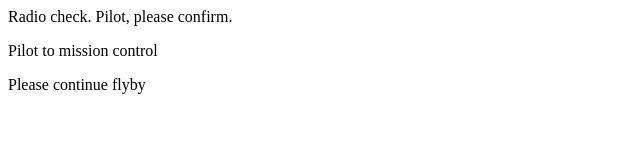
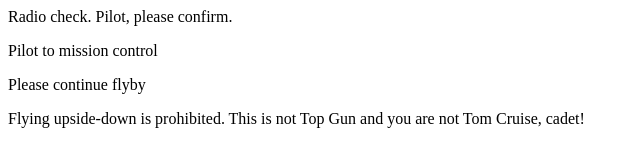
Before and after one commit to kobrien15/communication-log, a plain HTML site: page index.html in a window 1280 px wide. Shown: the whole page, without its empty margins (0-640 px from the left). Drawn offline with Linux system fonts and the light colour scheme.

Commit message:
Added 4th line.

```diff
--- a/index.html
+++ b/index.html
@@ -3,5 +3,6 @@
    <p>Radio check. Pilot, please confirm.</p>
    <p>Pilot to mission control</p>
    <p>Please continue flyby</p>
+   <p>Flying upside-down is prohibited. This is not Top Gun and you are not Tom Cruise, cadet!</p>
 </body>
 </html>
```
